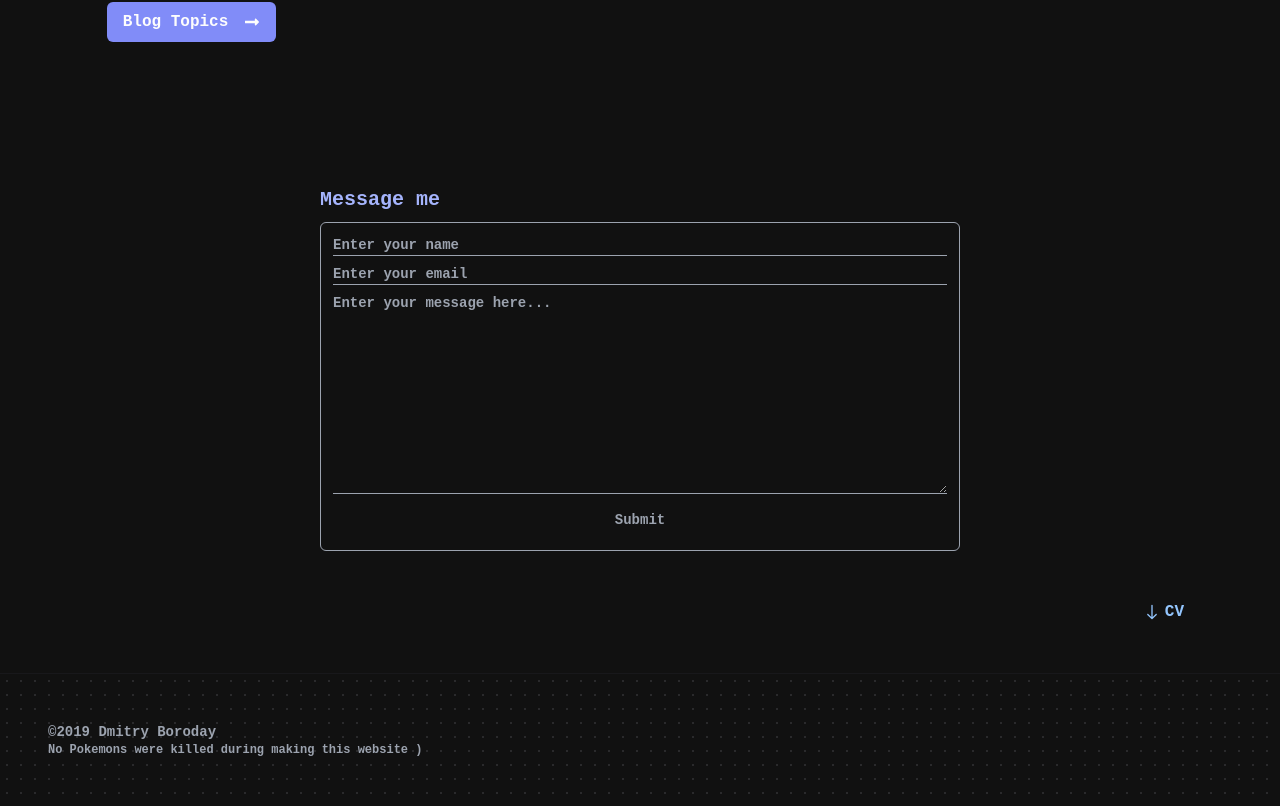
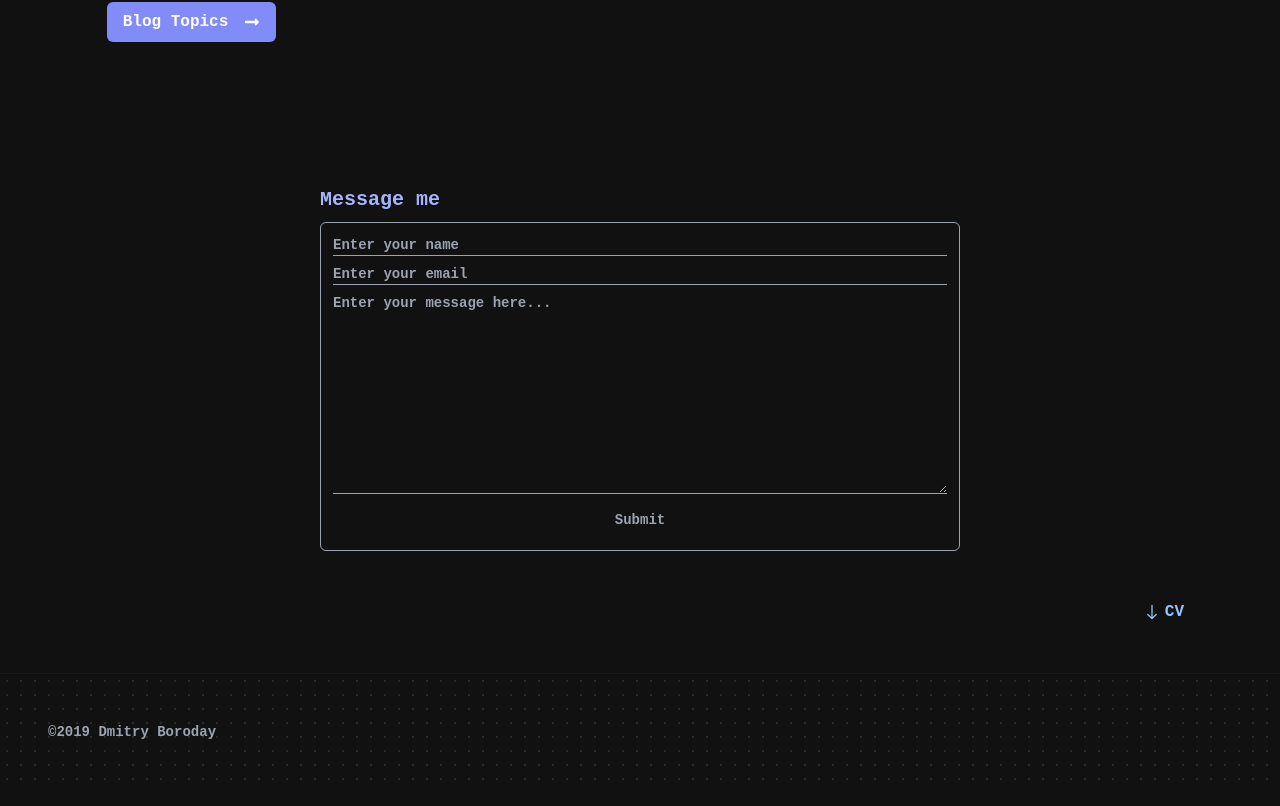
Before and after one commit to DmitryBoroday/ssg_bio, a Next.js app: page / in a window 1280 px wide. Shown: the part 3166-3972 px from the top of the page. Built offline with nearby package versions, Linux system fonts and the light colour scheme.

Commit message:
ui polish

```diff
--- a/app/components/Footer.tsx
+++ b/app/components/Footer.tsx
@@ -4,9 +4,7 @@ export default function Footer() {
     return (
         <footer className='p-12 border-t border-zinc-900 teachersBg text-gray-400 font-bold text-sm'>
             <p> ©2019 Dmitry Boroday</p>
-            <p className='flex items-center w-5/6 text-xs'>
-                No Pokemons were killed during making this website )
-            </p>
+
         </footer>
     )
 }
```
